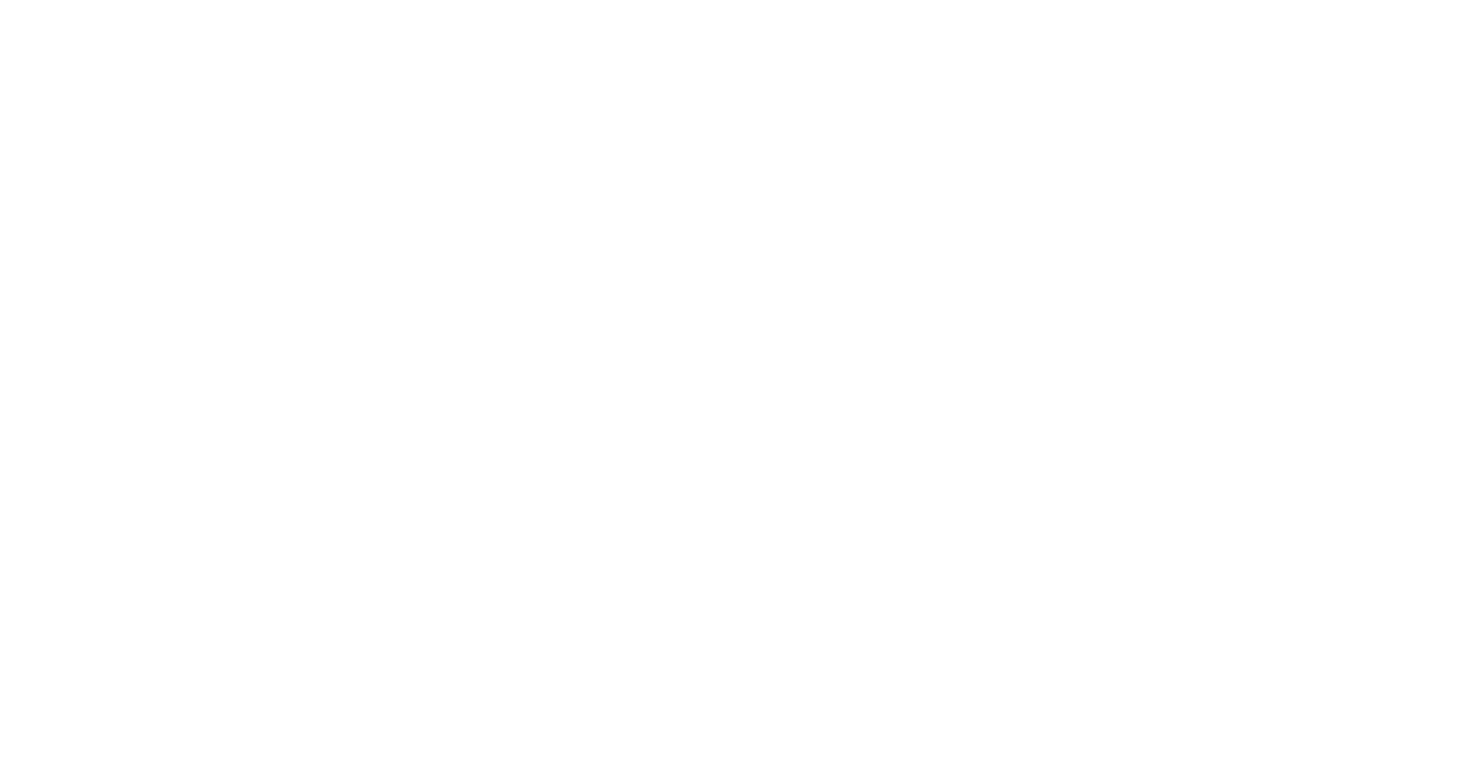
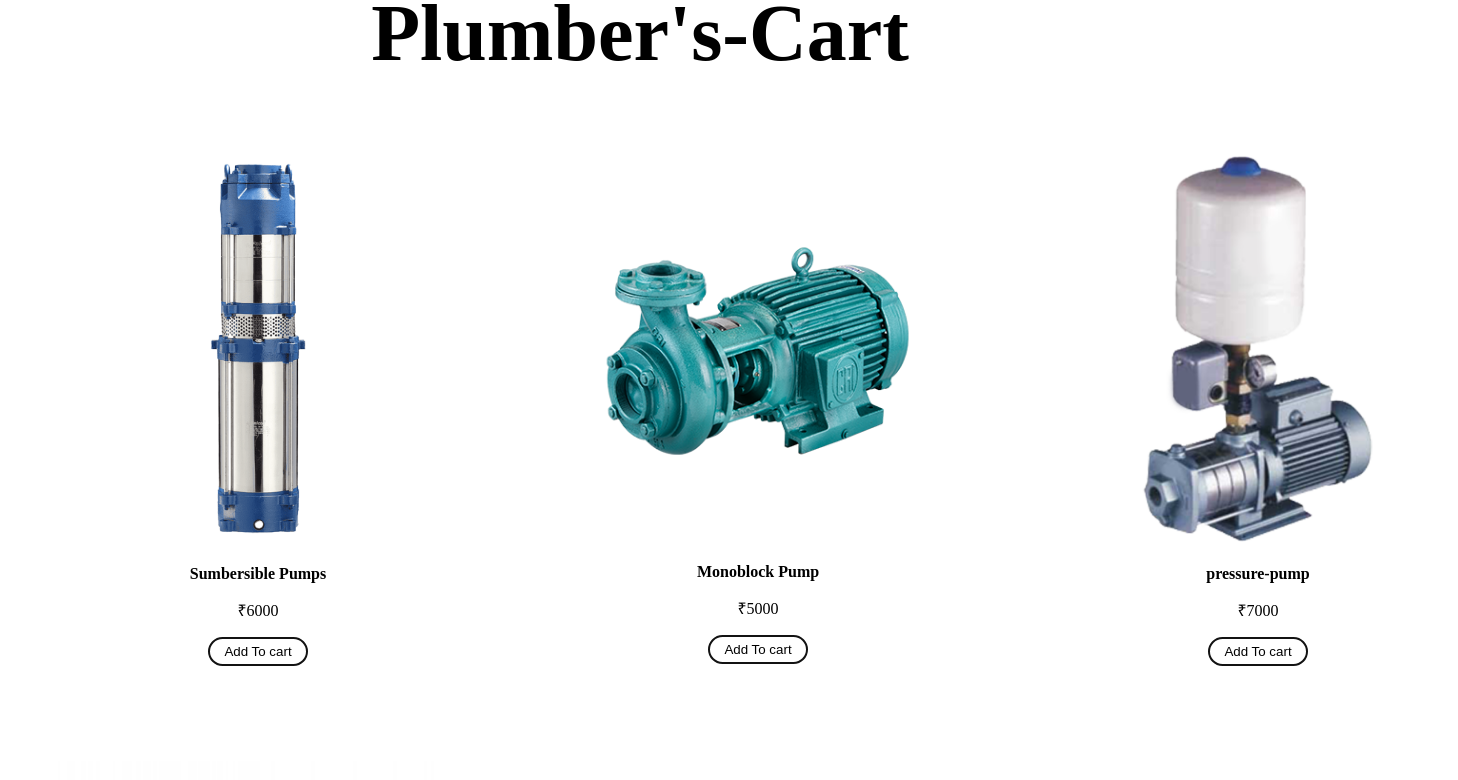
Before and after one commit to fazilmm860/plumbers-cart, a React (Create React App) app: page / in a window 1280 px wide. Shown: the part 200-980 px from the top of the page, 1458 px wide, since content can reach past the window. Before the commit the page ends 800 px from the top, so only its background shows below. Built offline with nearby package versions, Linux system fonts and the light colour scheme.

Commit message:
Shop page setup products all listed in Array

```diff
--- /dev/null
+++ b/src/pages/shop/product.jsx
@@ -0,0 +1,18 @@
+import React from 'react'
+
+export const Product = (props) => {
+
+  const {id,productName,price,productImage}= props.data;
+
+ return <div className='product'>
+    <img src={productImage}/>
+    <div className='description'>
+        <p>
+            <b>{productName}</b>
+        <p>₹{price}</p>
+        </p>
+    </div>
+    <button className='addToCartBttn'>Add To cart</button>
+ </div>
+
+}
--- /dev/null
+++ b/src/pages/shop/shop.css
@@ -0,0 +1,53 @@
+.shopTitle {
+    margin-top: 100px;
+    text-align: center;
+    font-size: 40px;
+  }
+  .products {
+    width: 100%;
+    height: auto;
+    display: grid;
+    grid-template-columns: 1fr 1fr 1fr;
+    place-items: center;
+  }
+
+  .product {
+    border-radius: 15px;
+    width: 300px;
+    height: 350px;
+    margin: 100px;
+    display: flex;
+    flex-direction: column;
+    justify-content: center;
+    align-items: center;
+  }
+
+  .product img {
+    width: 400px;
+  }
+
+  .product .description {
+    text-align: center;
+  }
+
+  .product:hover {
+    transition: 0.3s ease-in;
+    cursor: pointer;
+  }
+
+  .addToCartBttn {
+    background-color: transparent;
+    border: 2px solid rgb(19, 19, 19);
+    min-width: 100px;
+    padding-left: 10px;
+    padding-right: 10px;
+    padding-top: 5px;
+    padding-bottom: 5px;
+    border-radius: 15px;
+  }
+
+  .addToCartBttn:hover {
+    background-color: rgb(19, 19, 19);
+    color: white;
+    cursor: pointer;
+  }
--- a/src/pages/shop/shop.jsx
+++ b/src/pages/shop/shop.jsx
@@ -1,4 +1,7 @@
 import React from 'react'
+import {PRODUCTS }from '../../products'
+import { Product } from './product'
+import "./shop.css";
 
 export const Shop = () => {
   return (
@@ -7,7 +10,9 @@ export const Shop = () => {
       <h1>Plumber's-Cart</h1>
     </div>
     <div  className='products'>
-
+     {PRODUCTS.map((product) =>(
+        <Product data={product}/>
+     ))}
     </div>
     </div>
   )
```
